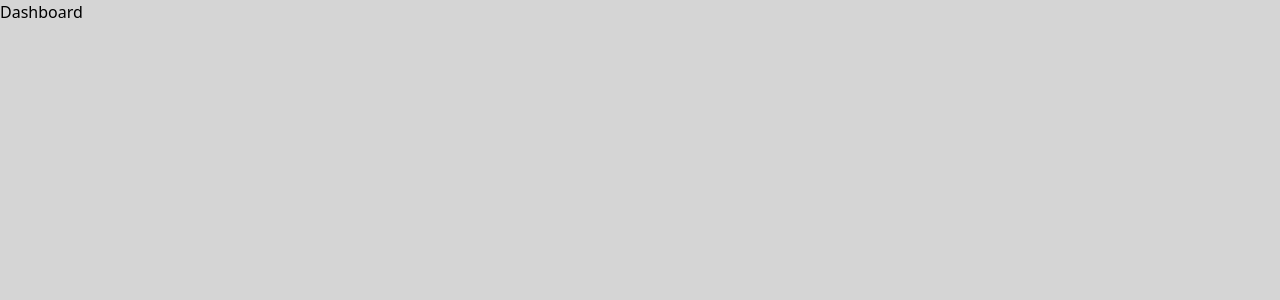
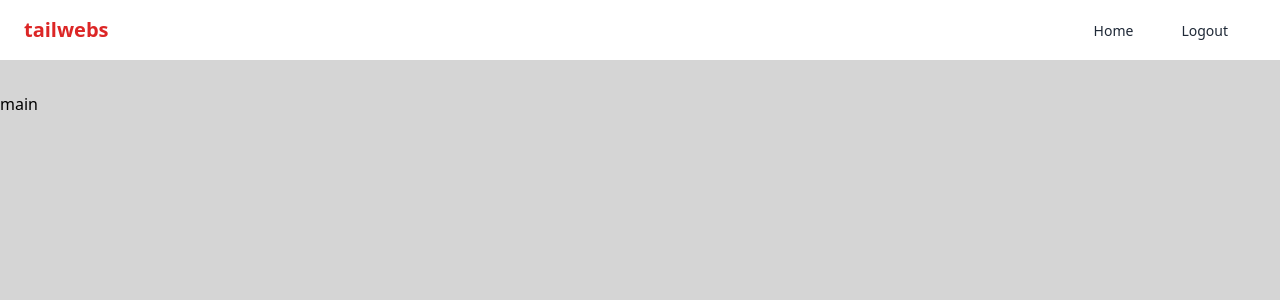
Before and after one commit to Sharanspujari/teacher-portal-webapp, a React (Create React App) app: page /home in a window 1280 px wide. Shown: the top 300 px of the page. Built offline with nearby package versions, Linux system fonts and the light colour scheme.

Commit message:
header ui design implemented

```diff
--- a/src/layouts/Header.jsx
+++ b/src/layouts/Header.jsx
@@ -1,9 +1,49 @@
-import React from 'react'
-
+import React from "react";
+import { Link } from "react-router-dom";
+import MenuOutlinedIcon from "@mui/icons-material/MenuOutlined";
 const Header = () => {
   return (
-    <div>Header</div>
-  )
-}
+    <header>
+      <nav className="bg-white border-gray-200 px-4 lg:px-6 py-4">
+        <div className="flex flex-wrap justify-between items-center mx-auto max-w-screen-xl">
+          <Link to="/home" className="flex items-center">
+            <span className="self-center text-red-600 text-xl font-semibold whitespace-nowrap ">
+              tailwebs
+            </span>
+          </Link>
 
-export default Header
+          <ul className="flex  items-center lg:order-2">
+            <li>
+              <Link
+                to="/home"
+                className="text-gray-800 font-bold  hover:bg-gray-100 font-medium rounded-lg text-sm px-4 lg:px-5 py-2 lg:py-2.5 mr-2 "
+              >
+                Home
+              </Link>
+            </li>
+
+            <li>
+              <Link
+                to="/login"
+                className="text-gray-800 font-bold bg-primary-700 hover:bg-gray-100 hover:text-red-600 font-medium rounded-lg  text-sm px-4 lg:px-5 py-2 lg:py-2.5 mr-2 focus:outline-none "
+              >
+                Logout
+              </Link>
+            </li>
+            <button
+              data-collapse-toggle="mobile-menu-2"
+              type="button"
+              className="inline-flex items-center p-2 ml-1 text-sm text-gray-500 rounded-lg lg:hidden hover:bg-gray-100  "
+              aria-controls="mobile-menu-2"
+              aria-expanded="false"
+            >
+              <MenuOutlinedIcon />
+            </button>
+          </ul>
+        </div>
+      </nav>
+    </header>
+  );
+};
+
+export default Header;
--- a/src/layouts/Main.jsx
+++ b/src/layouts/Main.jsx
@@ -1,9 +1,39 @@
-import React from 'react'
+import React from "react";
+
+const studentData = [
+  {
+    name: "Ashok",
+    subject: "Chemistry",
+    marks: 75,
+  },
+  {
+    name: "Ashok",
+    subject: "Chemistry",
+    marks: 75,
+  },
+  {
+    name: "Ashok",
+    subject: "Chemistry",
+    marks: 75,
+  },
+  {
+    name: "Ashok",
+    subject: "Chemistry",
+    marks: 75,
+  },
+  {
+    name: "Ashok",
+    subject: "Chemistry",
+    marks: 75,
+  },
+];
 
 const Main = () => {
   return (
-    <div>Main</div>
-  )
-}
+    <main>
+     main
+    </main>
+  );
+};
 
-export default Main
+export default Main;
--- a/src/pages/Dashboard.jsx
+++ b/src/pages/Dashboard.jsx
@@ -1,9 +1,13 @@
-import React from 'react'
-
+import React from "react";
+import Header from "../layouts/Header";
+import Main from "../layouts/Main";
 const Dashboard = () => {
   return (
-    <div>Dashboard</div>
-  )
-}
+    <div className="flex flex-col gap-8">
+      <Header />
+      <Main />
+    </div>
+  );
+};
 
-export default Dashboard
+export default Dashboard;
--- a/src/pages/Login.jsx
+++ b/src/pages/Login.jsx
@@ -1,9 +1,18 @@
-import React from "react";
+import React, { useState } from "react";
 import { Link } from "react-router-dom";
 import PersonOutlineOutlinedIcon from "@mui/icons-material/PersonOutlineOutlined";
 import HttpsOutlinedIcon from "@mui/icons-material/HttpsOutlined";
+import RemoveRedEyeOutlinedIcon from "@mui/icons-material/RemoveRedEyeOutlined";
+import VisibilityOffOutlinedIcon from "@mui/icons-material/VisibilityOffOutlined";
 
 const Login = () => {
+  const [showPassword, setShowPassword] = useState(false);
+
+  // this function is to  display the password to user
+  const togglePassword = () => {
+    setShowPassword(!showPassword);
+  };
+
   return (
     <>
       <section>
@@ -29,7 +38,11 @@ const Login = () => {
                       placeholder="Enter username"
                       required=""
                     />
-                    <PersonOutlineOutlinedIcon className="absolute top-2 left-2" />
+
+                    <PersonOutlineOutlinedIcon
+                      className="absolute top-2 left-2"
+                      onClick={togglePassword}
+                    />
                     <span className="w-[1.5px] h-6 bg-gray-300 absolute top-2 left-10"></span>
                   </div>
                 </div>
@@ -42,7 +55,7 @@ const Login = () => {
                   </label>
                   <div className="relative">
                     <input
-                      type="password"
+                      type={showPassword ? "text" : "password"}
                       name="password"
                       id="password"
                       placeholder="••••••••"
@@ -50,6 +63,18 @@ const Login = () => {
                       required=""
                     />
                     <HttpsOutlinedIcon className="absolute top-2 left-2" />
+
+                    {showPassword ? (
+                      <VisibilityOffOutlinedIcon
+                        className="absolute top-2 right-4"
+                        onClick={togglePassword}
+                      />
+                    ) : (
+                      <RemoveRedEyeOutlinedIcon
+                        className="absolute top-2 right-4"
+                        onClick={togglePassword}
+                      />
+                    )}
                     <span className="w-[1.5px] h-6 bg-gray-300 absolute top-2 left-10"></span>
                   </div>
                 </div>
```
